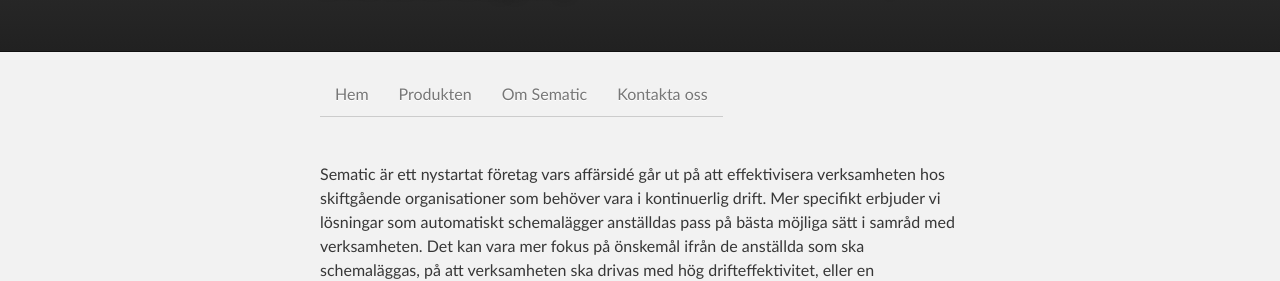
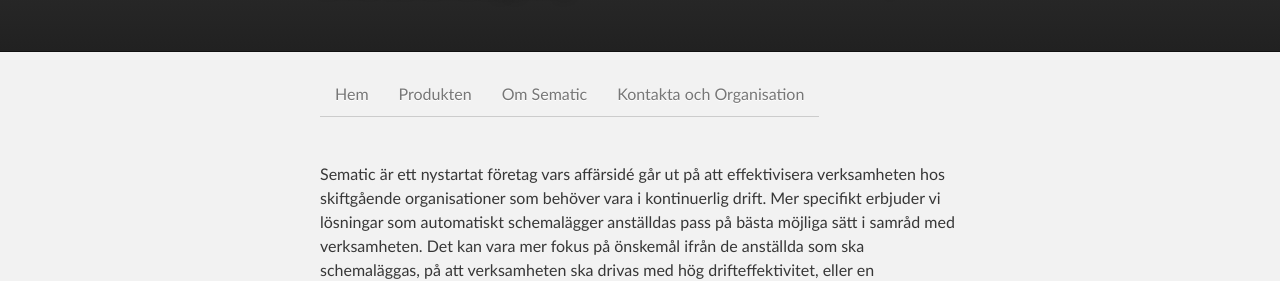
Before and after one commit to sematic/sematic.github.com, a Jekyll site: the page built from index.markdown, in a window 1280 px wide. Shown: the part 158-439 px from the top of the page. Built offline with Jekyll 4.4.1, drawn with Linux system fonts in a browser that asks for light colours; Markdown is read by kramdown in place of the engine named in the settings.

Commit message:
Update default.html

```diff
--- a/_layouts/default.html
+++ b/_layouts/default.html
@@ -32,7 +32,7 @@
       <li><a href="/">Hem</a></li>
       <li><a href="/produkten">Produkten</a></li>
       <li><a href="/om">Om Sematic</a></li>
-      <li><a href="/kontakt">Kontakta oss</a></li>
+      <li><a href="/kontakt">Kontakta och Organisation</a></li>
     </ul>
   </div>
 
```
